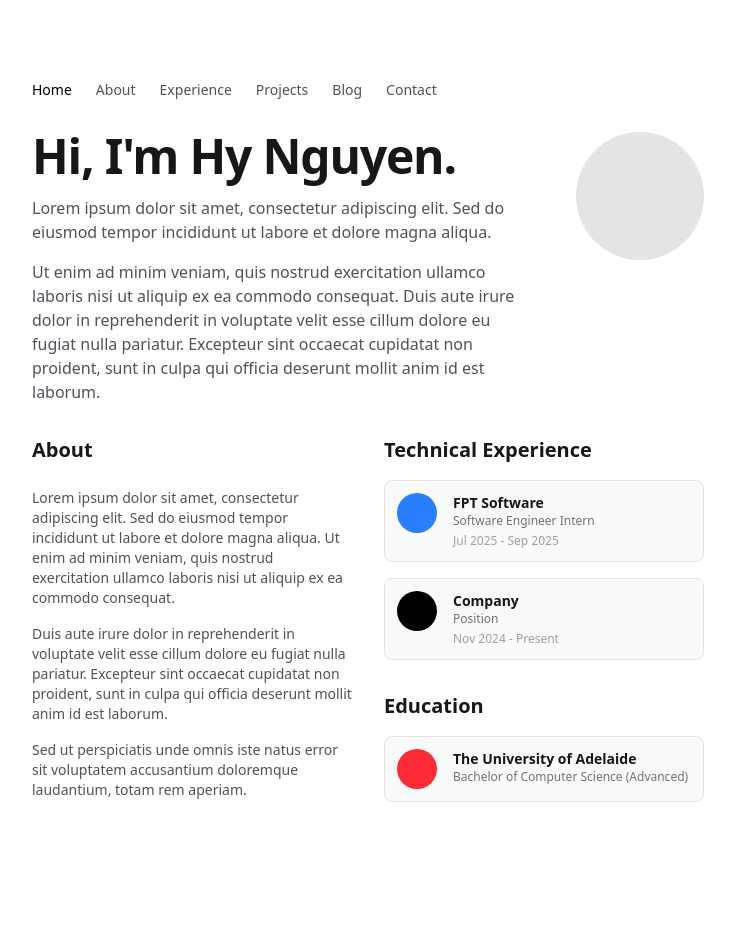
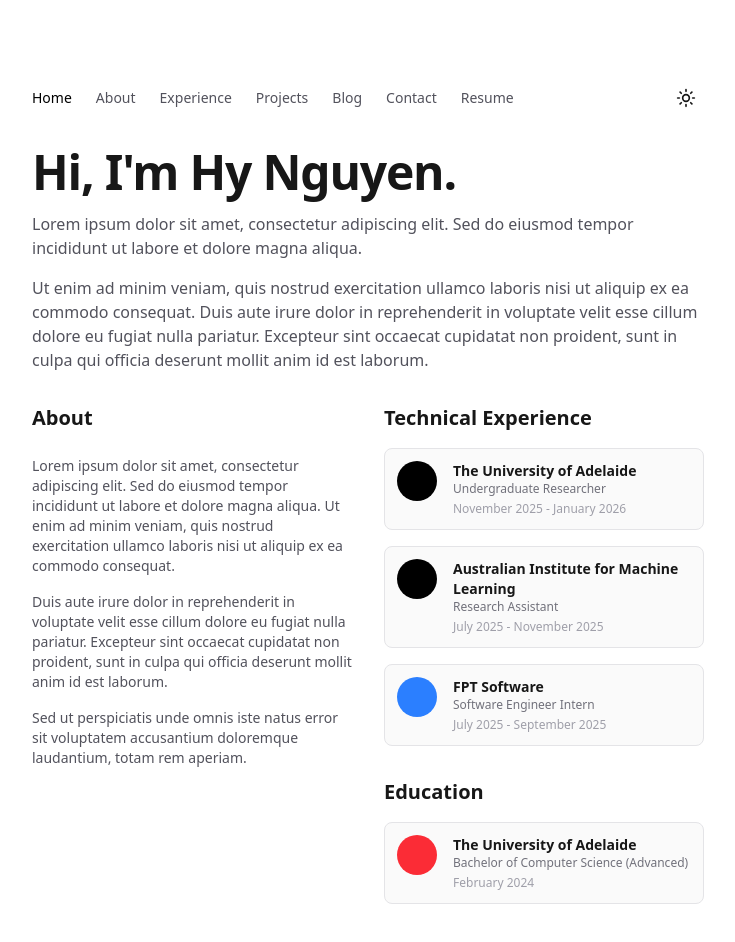
Before and after one commit to NHXHxD/portfolio, a Next.js app: page / in a window 1280 px wide. Shown: the top 942 px of the page, without its empty margins (272-1007 px from the left). Before the commit the page ends 882 px from the top, so only its background shows below. Built offline with nearby package versions, Linux system fonts and the light colour scheme.

Commit message:
Modify page content and add dark mode button

```diff
--- a/app/layout.tsx
+++ b/app/layout.tsx
@@ -1,6 +1,7 @@
 import type { Metadata } from "next";
 import { Geist, Geist_Mono } from "next/font/google";
 import "./globals.css";
+import { ThemeProvider } from "./providers";
 
 const geistSans = Geist({
   variable: "--font-geist-sans",
@@ -23,11 +24,18 @@ export default function RootLayout({
   children: React.ReactNode;
 }>) {
   return (
-    <html lang="en">
+    <html lang="en" suppressHydrationWarning>
       <body
         className={`${geistSans.variable} ${geistMono.variable} antialiased`}
       >
-        {children}
+        <ThemeProvider
+            attribute="class"
+            defaultTheme="system"
+            enableSystem
+            disableTransitionOnChange
+          >
+            {children}
+          </ThemeProvider>
       </body>
     </html>
   );
--- a/app/page.tsx
+++ b/app/page.tsx
@@ -1,10 +1,12 @@
+import { ThemeToggle } from "@/components/theme-toggle";
+
 export default function Home() {
   return (
     <div className="min-h-screen p-8 sm:p-20 font-sans">
       <main className="max-w-2xl mx-auto space-y-8">
 
         {/* Navbar */}
-        <nav className="flex justify-center sm:justify-start mb-8">
+        <nav className="flex justify-between items-center mb-8">
             <ul className="flex flex-wrap gap-4 sm:gap-6 text-sm font-medium text-zinc-600 dark:text-zinc-400">
                 <li className="text-black dark:text-white cursor-pointer">Home</li>
                 <li className="hover:text-black dark:hover:text-white transition-colors cursor-pointer">About</li>
@@ -12,14 +14,15 @@ export default function Home() {
                 <li className="hover:text-black dark:hover:text-white transition-colors cursor-pointer">Projects</li>
                 <li className="hover:text-black dark:hover:text-white transition-colors cursor-pointer">Blog</li>
                 <li className="hover:text-black dark:hover:text-white transition-colors cursor-pointer">Contact</li>
+                <li className="hover:text-black dark:hover:text-white transition-colors cursor-pointer">Resume</li>
             </ul>
+            <ThemeToggle />
         </nav>
 
         {/* Hero Section */}
-        <section className="flex flex-col-reverse sm:flex-row items-start gap-8 sm:gap-12">
-          <div className="flex flex-col gap-4">
+        <section className="flex flex-col gap-4">
           <h1 className="text-4xl sm:text-5xl font-bold tracking-tight">
-              Hi, I'm Hy Nguyen.
+            Hi, I&apos;m Hy Nguyen.
           </h1>
 
           <div className="space-y-4 text-zinc-600 dark:text-zinc-400">
@@ -34,11 +37,6 @@ export default function Home() {
               pariatur. Excepteur sint occaecat cupidatat non proident, sunt in
               culpa qui officia deserunt mollit anim id est laborum.
             </p>
-            </div>
-          </div>
-
-          <div className="shrink-0">
-             <div className="w-32 h-32 rounded-full bg-zinc-200 dark:bg-zinc-800" />
           </div>
         </section>
 
@@ -74,22 +72,32 @@ export default function Home() {
                 {/* Technical Experience Section */}
                 <section className="flex flex-col gap-4">
                     <h2 className="text-xl font-bold">Technical Experience</h2>
-                    {/* Experience Item */}
+                    {/* The University of Adelaide */}
+                    <div className="flex gap-4 items-start p-3 border border-zinc-200 dark:border-zinc-800 rounded-lg bg-zinc-50 dark:bg-zinc-900/50">
+                        <div className="w-10 h-10 bg-black rounded-full shrink-0"></div>
+                        <div>
+                            <h3 className="font-semibold text-sm">The University of Adelaide</h3>
+                            <p className="text-xs text-zinc-500">Undergraduate Researcher</p>
+                            <p className="text-xs text-zinc-400 mt-1">November 2025 - January 2026</p>
+                        </div>
+                    </div>
+
+                    {/* AIML */}
+                     <div className="flex gap-4 items-start p-3 border border-zinc-200 dark:border-zinc-800 rounded-lg bg-zinc-50 dark:bg-zinc-900/50">
+                        <div className="w-10 h-10 bg-black rounded-full shrink-0"></div>
+                        <div>
+                            <h3 className="font-semibold text-sm">Australian Institute for Machine Learning</h3>
+                            <p className="text-xs text-zinc-500">Research Assistant</p>
+                            <p className="text-xs text-zinc-400 mt-1">July 2025 - November 2025</p>
+                        </div>
+                    </div>
+                    {/* FPT Software */}
                     <div className="flex gap-4 items-start p-3 border border-zinc-200 dark:border-zinc-800 rounded-lg bg-zinc-50 dark:bg-zinc-900/50">
                         <div className="w-10 h-10 bg-blue-500 rounded-full shrink-0"></div>
                         <div>
                             <h3 className="font-semibold text-sm">FPT Software</h3>
                             <p className="text-xs text-zinc-500">Software Engineer Intern</p>
-                            <p className="text-xs text-zinc-400 mt-1">Jul 2025 - Sep 2025</p>
-                        </div>
-                    </div>
-                    {/* Experience Item */}
-                     <div className="flex gap-4 items-start p-3 border border-zinc-200 dark:border-zinc-800 rounded-lg bg-zinc-50 dark:bg-zinc-900/50">
-                        <div className="w-10 h-10 bg-black rounded-full shrink-0"></div>
-                        <div>
-                            <h3 className="font-semibold text-sm">Company</h3>
-                            <p className="text-xs text-zinc-500">Position</p>
-                            <p className="text-xs text-zinc-400 mt-1">Nov 2024 - Present</p>
+                            <p className="text-xs text-zinc-400 mt-1">July 2025 - September 2025</p>
                         </div>
                     </div>
                 </section>
@@ -103,6 +111,8 @@ export default function Home() {
                         <div>
                             <h3 className="font-semibold text-sm">The University of Adelaide</h3>
                             <p className="text-xs text-zinc-500">Bachelor of Computer Science (Advanced)</p>
+                            <p className="text-xs text-zinc-400 mt-1">February 2024</p>
+
                         </div>
                     </div>
                 </section>
--- /dev/null
+++ b/app/providers.tsx
@@ -0,0 +1,11 @@
+"use client";
+
+import { ThemeProvider as NextThemesProvider } from "next-themes";
+import * as React from "react";
+
+export function ThemeProvider({
+  children,
+  ...props
+}: React.ComponentProps<typeof NextThemesProvider>) {
+  return <NextThemesProvider {...props}>{children}</NextThemesProvider>;
+}
--- /dev/null
+++ b/components/theme-toggle.tsx
@@ -0,0 +1,21 @@
+"use client";
+
+import * as React from "react";
+import { Moon, Sun } from "lucide-react";
+import { useTheme } from "next-themes";
+
+export function ThemeToggle() {
+  const { theme, setTheme } = useTheme();
+
+  return (
+    <button
+      onClick={() => setTheme(theme === "dark" ? "light" : "dark")}
+      className="relative rounded-full p-2 hover:bg-zinc-100 dark:hover:bg-zinc-800 transition-colors"
+      aria-label="Toggle theme"
+    >
+      <Sun className="h-5 w-5 rotate-0 scale-100 transition-all dark:-rotate-90 dark:scale-0" />
+      <Moon className="absolute top-2 left-2 h-5 w-5 rotate-90 scale-0 transition-all dark:rotate-0 dark:scale-100" />
+      <span className="sr-only">Toggle theme</span>
+    </button>
+  );
+}
--- a/package.json
+++ b/package.json
@@ -9,7 +9,9 @@
     "lint": "eslint"
   },
   "dependencies": {
+    "lucide-react": "^0.556.0",
     "next": "16.0.7",
+    "next-themes": "^0.4.6",
     "react": "19.2.0",
     "react-dom": "19.2.0"
   },
```
Also changed, not shown: public/me.jpg (added), 1 other file (tests, documents, lock files or other folders). Lines whose indentation alone changed are shown as unchanged.
